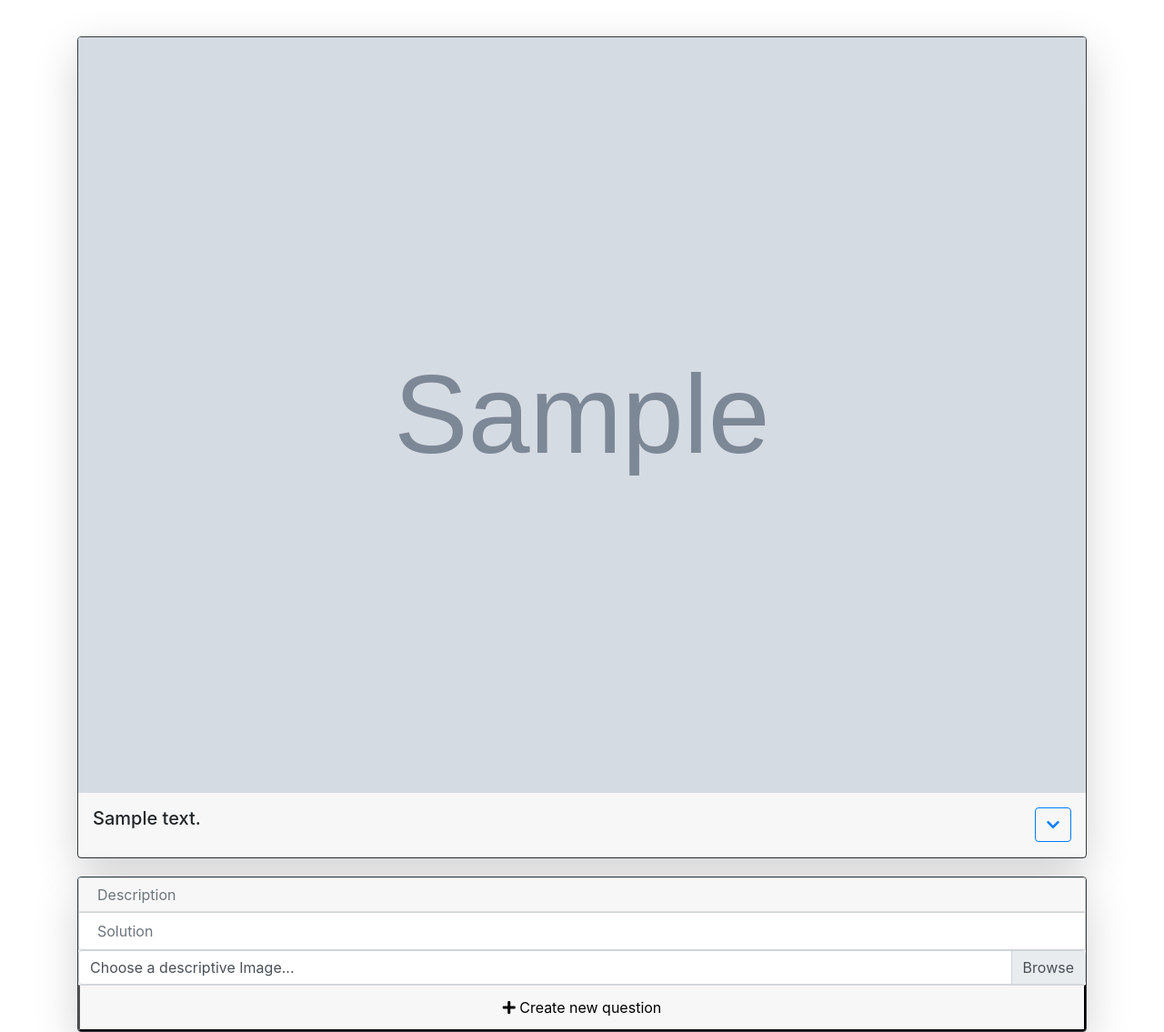
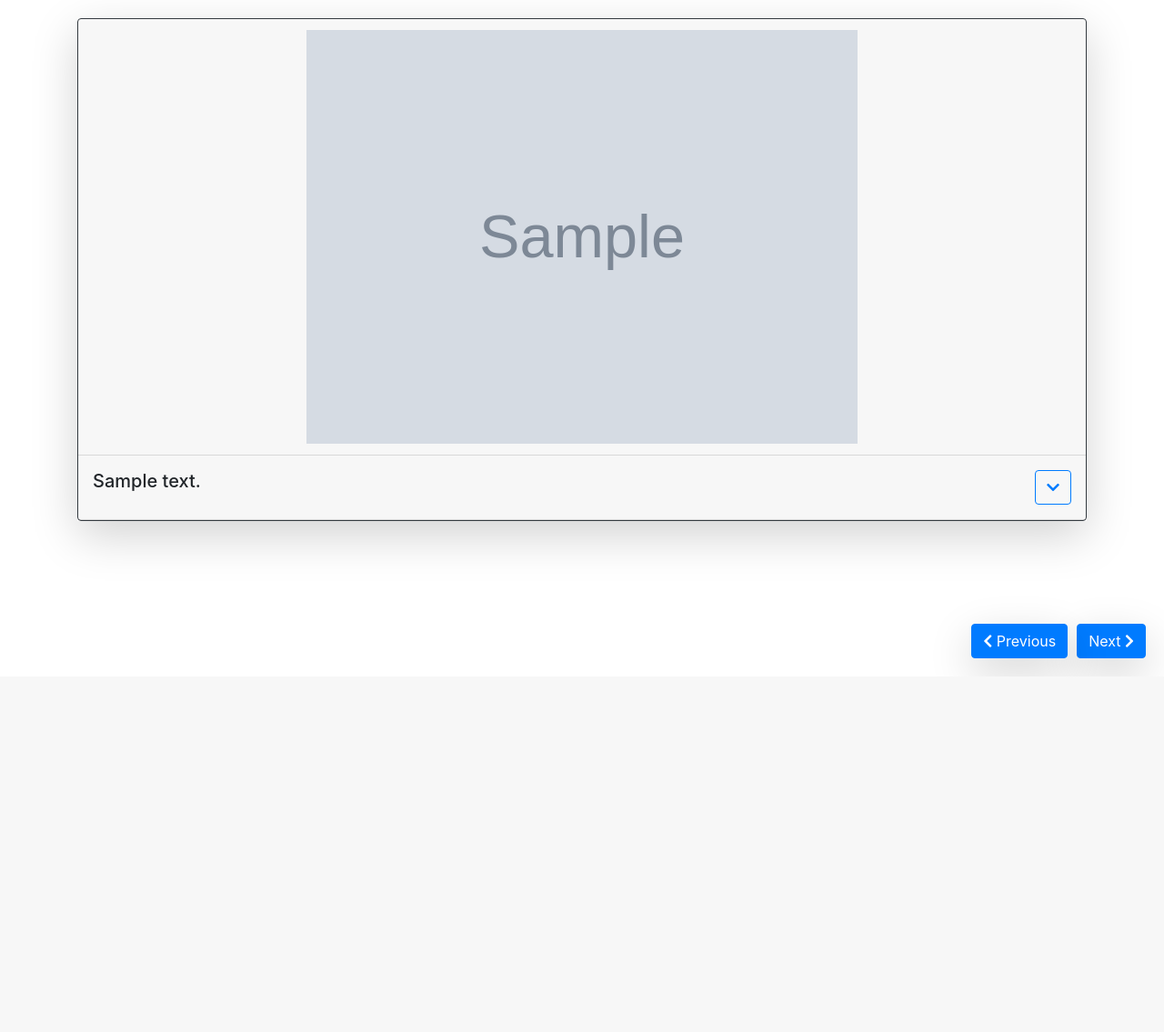
Before and after one commit to fragenautomat/fragenkatalog, a Django app: page /questions/questions/1/ in a window 1280 px wide. Shown: the part 56-1191 px from the top of the page at 91% size. After the commit the page ends 795 px from the top, so only its background shows below. Run offline with Django 3.2, Linux system fonts and the light colour scheme; a user stored in the database is signed in; tables that the repository leaves empty hold one stand-in row (values such as "Sample post"); grey boxes marked "Sample" are stand-in pictures; some libraries are stand-ins or nearby versions.

Commit message:
Improve quiz ui

```diff
--- a/fragenkatalog/templates/base.html
+++ b/fragenkatalog/templates/base.html
@@ -17,7 +17,7 @@
   {% block extrahead %}{% endblock %}
 </head>
 
-<body class="{% block body_classes %}{% endblock %}">
+<body class="{% block body_classes %}{% endblock %}" {% block body_tags %}{% endblock %}>
 <nav class="navbar navbar-expand-lg navbar-dark bg-custom-accent">
   <div class="container">
     <a class="navbar-brand" href="/">Fragenkatalog</a>
--- a/fragenkatalog/templates/questionnaire.html
+++ b/fragenkatalog/templates/questionnaire.html
@@ -4,12 +4,18 @@
 
 {% block body %}
 
-<div class="container" style="padding-top: 20px;">
+<div class="container" style="padding-top: 20px; padding-bottom: 100px;">
 
+    <div id="carousel" class="carousel slide shadow-lg"
+         style="margin-bottom: 20px;"
+         data-ride="carousel" data-interval="false">
+      <div class="carousel-inner">
       {% for question in questions %}
-    <div class="card border-dark shadow-lg" style="margin-top: 20px;">
+        <div class="carousel-item {% if forloop.first %}active{% endif %}">
+            <div class="card border-dark">
                 {% if question.image %}
-        <img class="card-img-top" src="{{ question.image.url }}">
+                <img class="card-img-top card-header" src="{{ question.image.url }}"
+                     style="max-height: 30rem; object-fit: contain;">
                 {% endif %}
                 <h5 class="card-header" style="padding: 1rem;">
                     {{ question.description }}
@@ -24,8 +30,12 @@
                   </div>
                 </div>
             </div>
+        </div>
       {% endfor %}
+      </div>
+    </div>
 
+    <!--
     {% if user.is_authenticated and user.is_superuser %}
     <form action="{% url 'new_question' quiz.id %}" method="post" enctype="multipart/form-data">
     {% csrf_token %}
@@ -42,8 +52,51 @@
     </div>
     </form>
     {% endif %}
+    -->
 
+</div>
+
+<div style="position: fixed; right: 20px; bottom: 20px;">
+    <button id="next" class="btn btn-primary float-right shadow-lg" style="margin-left: 10px;">Next <span class="fas fa-chevron-right"></span></button>
+    <button id="prev" class="btn btn-primary float-right shadow-lg"><span class="fas fa-chevron-left"></span> Previous</button>
 </div>
 
 
 {% endblock %}
+
+{% block extrabody %}
+<script>
+
+$("#next").click(function(){
+  $("#carousel").carousel("next");
+});
+$("#prev").click(function(){
+  $("#carousel").carousel("prev");
+});
+$(document).keydown(function(e){
+    if (e.which == 37) {
+       $("#carousel").carousel("prev");
+       return false;
+    }
+    if (e.which == 39) {
+       $("#carousel").carousel("next");
+       return false;
+    }
+});
+$("#carousel").on("touchstart", function(event){
+        var xClick = event.originalEvent.touches[0].pageX;
+    $(this).one("touchmove", function(event){
+        var xMove = event.originalEvent.touches[0].pageX;
+        if( Math.floor(xClick - xMove) > 5 ){
+            $(this).carousel('next');
+        }
+        else if( Math.floor(xClick - xMove) < -5 ){
+            $(this).carousel('prev');
+        }
+    });
+    $(".carousel").on("touchend", function(){
+            $(this).off("touchmove");
+    });
+});
+</script>
+{% endblock %}
```
Lines whose indentation alone changed are shown as unchanged.
